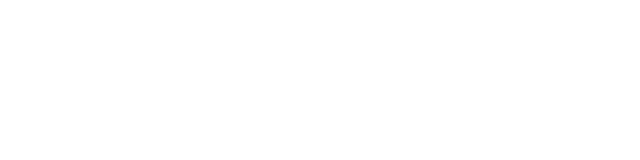
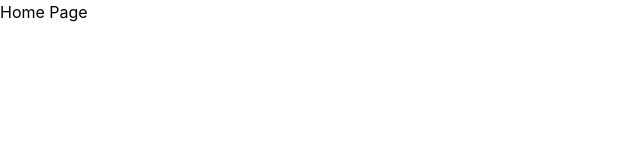
Before and after one commit to ebeekooo/Vue, a Vue app in the folder 05-vue-spa/: page / in a window 1280 px wide. Shown: the top 160 px of the page, without its empty margins (0-640 px from the left). Built offline with nearby package versions, Linux system fonts and the light colour scheme; the HTML template or start-up script is replaced by a standard one.

Commit message:
Agregando Pages

```diff
--- a/05-vue-spa/src/App.vue
+++ b/05-vue-spa/src/App.vue
@@ -1 +1,6 @@
-<template></template>
+<template>
+  <HomePage />
+</template>
+<script setup lang="ts">
+import HomePage from './landing/pages/homePage.vue';
+</script>
--- /dev/null
+++ b/05-vue-spa/src/landing/pages/contactPage.vue
@@ -0,0 +1,3 @@
+<template>
+  <h1>Contact Page</h1>
+</template>
--- /dev/null
+++ b/05-vue-spa/src/landing/pages/featuresPage.vue
@@ -0,0 +1,3 @@
+<template>
+  <h1>Feature Page</h1>
+</template>
--- /dev/null
+++ b/05-vue-spa/src/landing/pages/homePage.vue
@@ -0,0 +1,3 @@
+<template>
+  <h1>Home Page</h1>
+</template>
--- /dev/null
+++ b/05-vue-spa/src/landing/pages/pricingPage.vue
@@ -0,0 +1,3 @@
+<template>
+  <h1>Pricing Page</h1>
+</template>
```
Also changed, not shown: 05-vue-spa/src/landing/pages/contact.vue (deleted).
